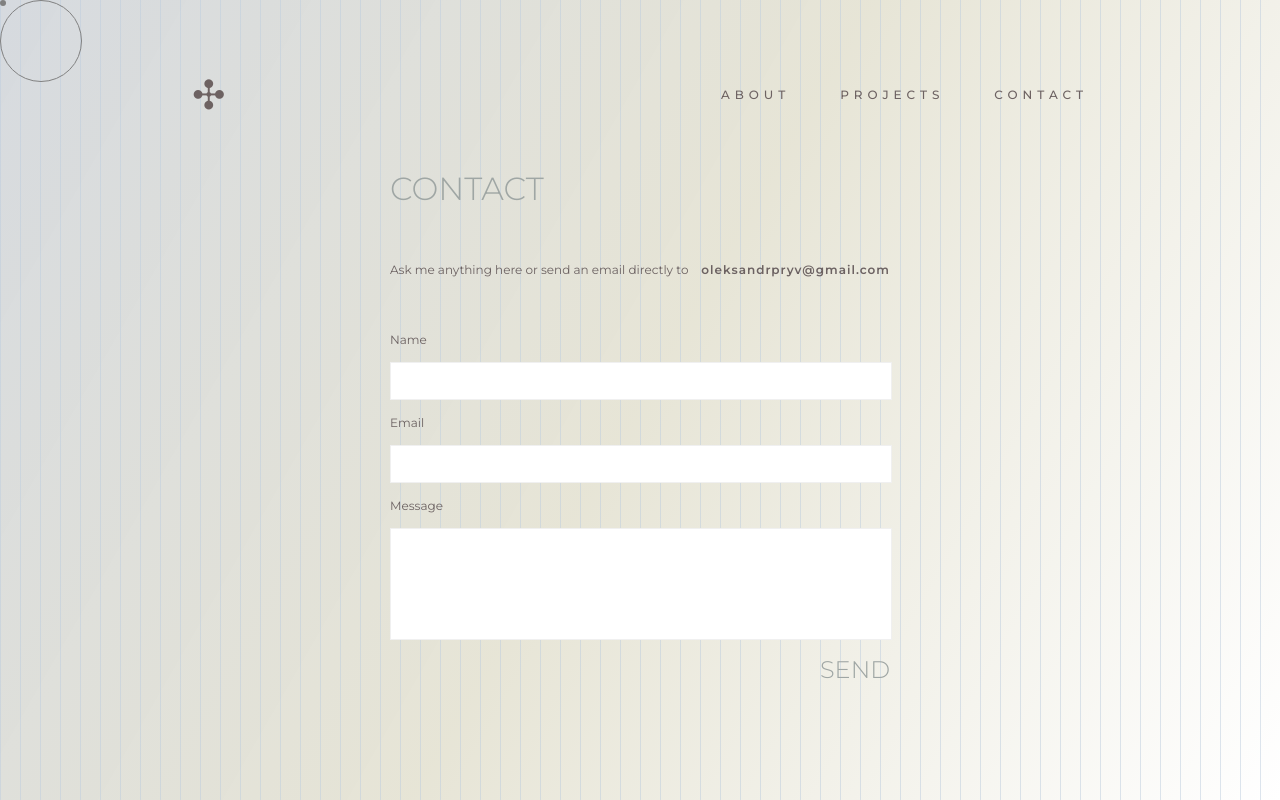
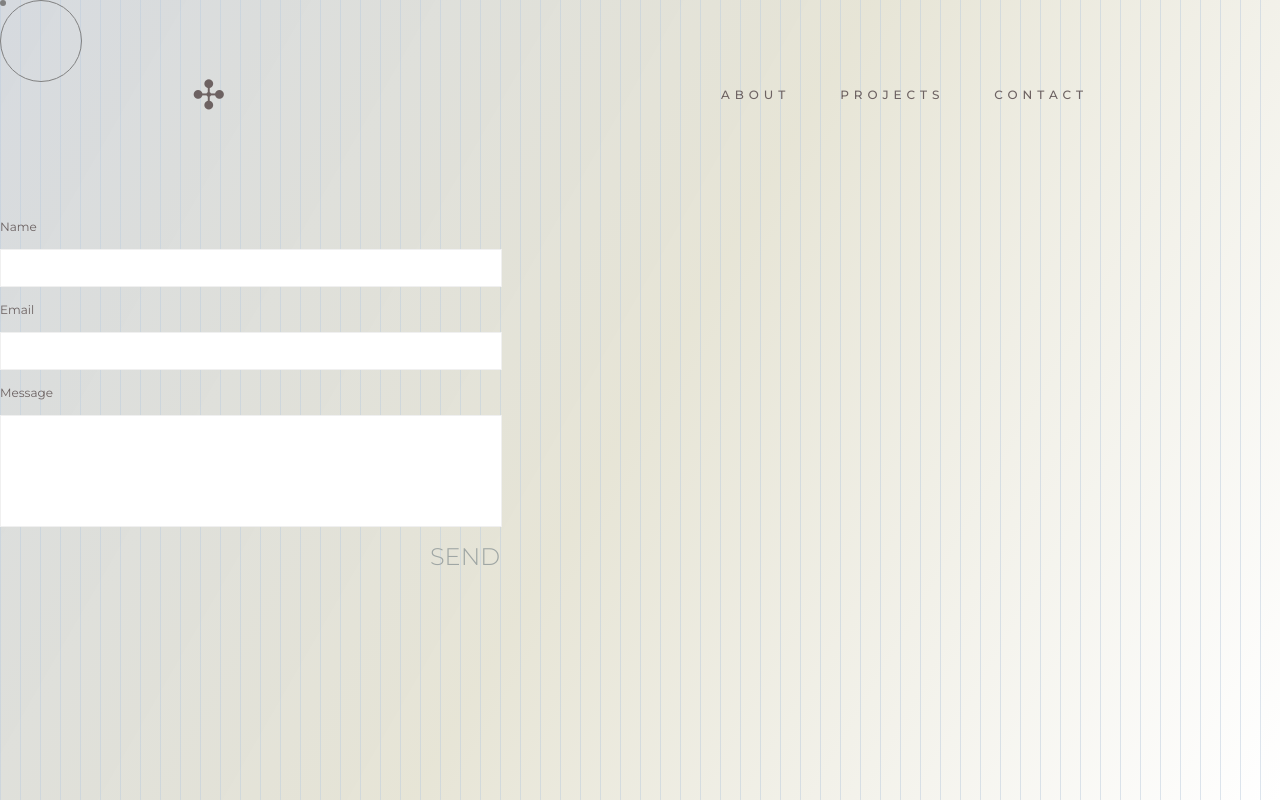
Before and after one commit to multumInParvo/my-portfolio, a React (Create React App) app: page /contact in a window 1280 px wide. Built offline with nearby package versions, Linux system fonts and the light colour scheme.

Commit message:
separated concerns for better modularity and maintainability

```diff
--- a/src/pages/Contact/Contact.jsx
+++ b/src/pages/Contact/Contact.jsx
@@ -10,16 +10,7 @@ function Contact() {
             <Helmet>
                 <title>CONTACT | oleksandr pryvalov</title>
             </Helmet>
-            <div className='contact-container'>
-                <h1 className='contact-title'>CONTACT</h1>
-                <div className='info-container'>
-                    <div className='contact-info'>
-                        <span className='contact-detail-title'>Ask me anything here or send an email directly to</span>
-                        <span className='contact-detail'>oleksandrpryv@gmail.com</span>
-                    </div>
-                    <Form />
-                </div>
-            </div>
+            <Form />
         </HelmetProvider>
     );
 }
```
